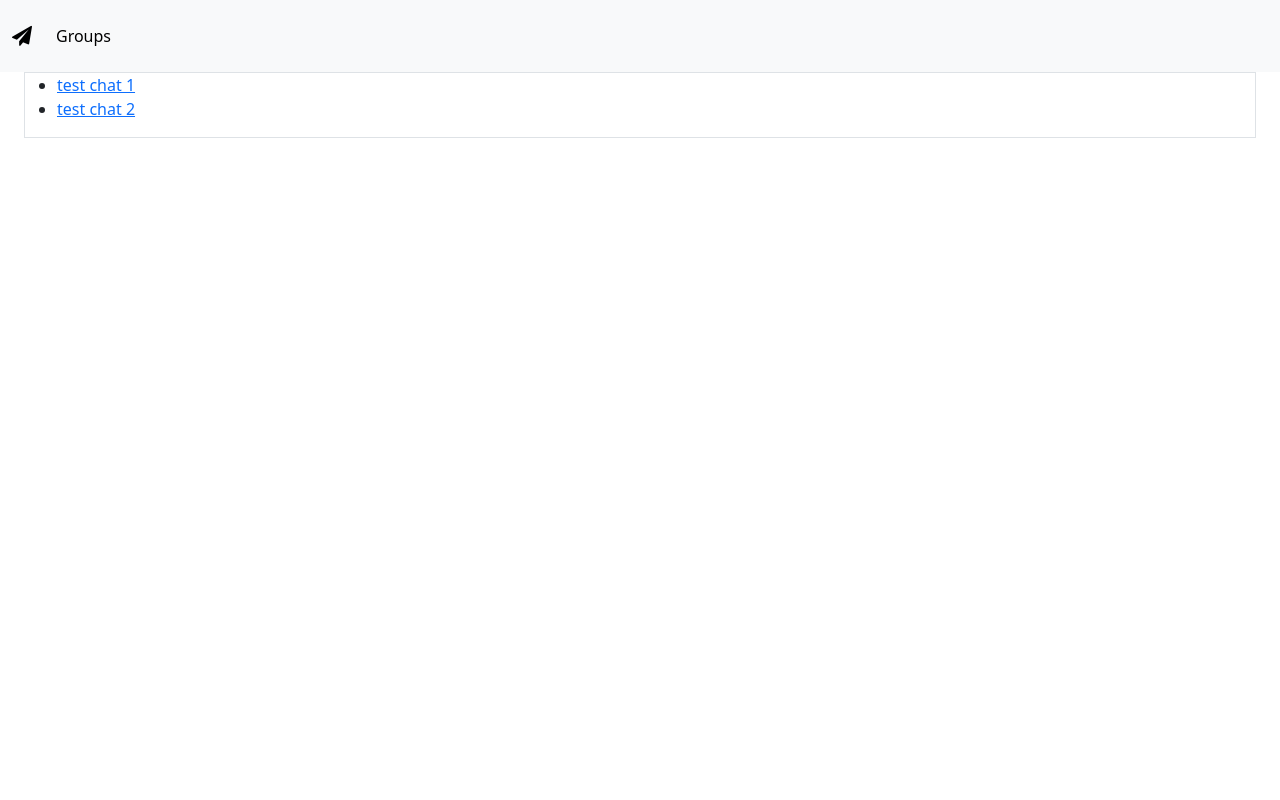
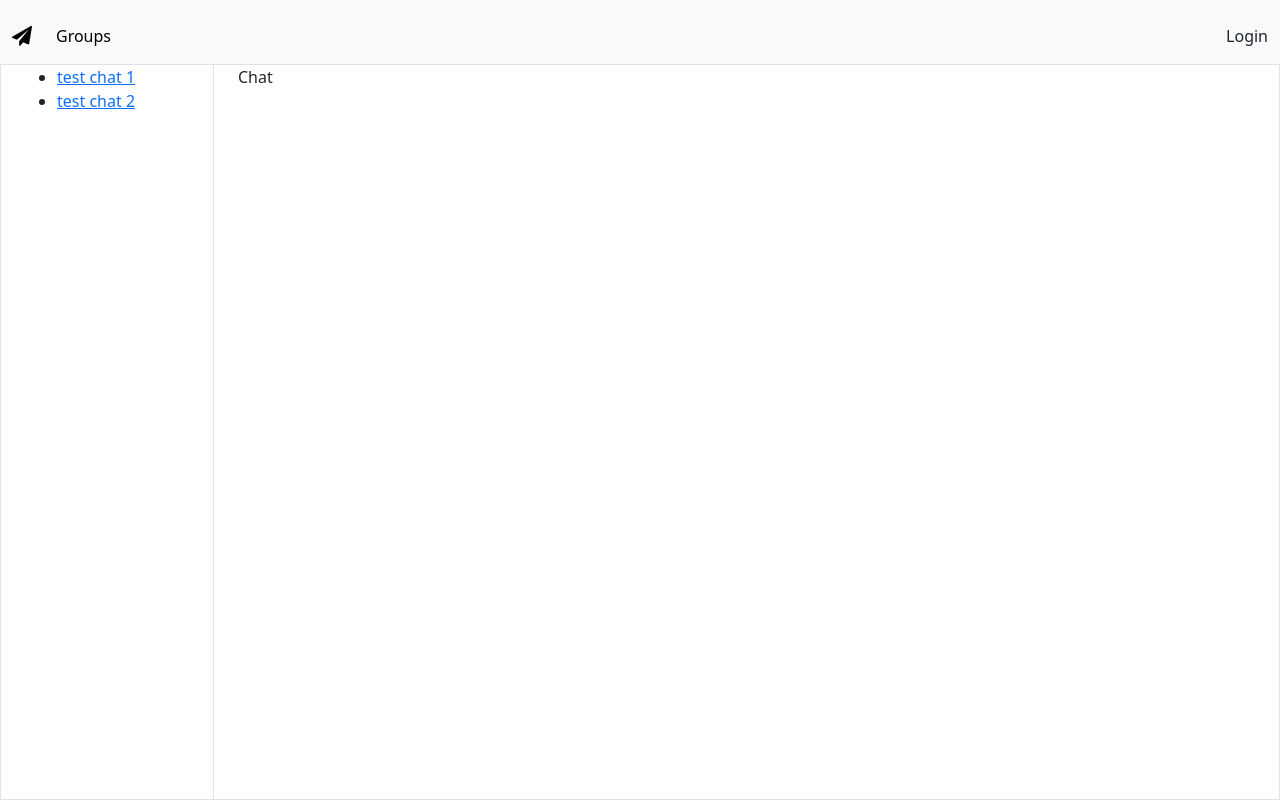
Before and after one commit to devorder/devchat, a Django app: page / in a window 1280 px wide. Run offline with Django 4.2, Linux system fonts and the light colour scheme; data comes from the database, SQL or seed files in the repository.

Commit message:
Added login logout and content separation

```diff
--- a/chat/templates/chat/room.html
+++ b/chat/templates/chat/room.html
@@ -1,9 +1,15 @@
 {% extends "base.html" %}
 
 {% block content %}
-    <ul>
-        {% for room in rooms %}
-            <li><a href="{{ room.get_absolute_url }}">{{room.name}}</a></li>
-        {% endfor %}
-    </ul>
+    <div class="col-2 border-end">
+        <ul>
+            {% for room in rooms %}
+                <li><a href="{{ room.get_absolute_url }}">{{room.name}}</a></li>
+            {% endfor %}
+        </ul>
+    </div>
+
+    <div class="col-10">
+        Chat
+    </div>
 {% endblock content %}
--- a/dev_chat/urls.py
+++ b/dev_chat/urls.py
@@ -19,5 +19,5 @@ from django.urls import path, include
 
 urlpatterns = [
     path('admin/', admin.site.urls),
-    path('', include('chat.urls'))
+    path('', include('chat.urls')),
 ]
--- a/templates/base.html
+++ b/templates/base.html
@@ -13,11 +13,11 @@
       href="https://cdnjs.cloudflare.com/ajax/libs/font-awesome/4.7.0/css/font-awesome.min.css"
     />
   </head>
-  <body>
-    <div>
+  <body class="m-0 p-0" style="height: 100vh;">
+    <div class="container-fluid m-0 p-0 overflow-hidden" style="height: 8vmin">
       {% include 'includes/navbar.html'%}
-      <div class="mx-4 border">{% block content %} {% endblock content %}</div>
     </div>
+    <div class="row w-100 m-0 p-0 gx-5 border" style="height: calc(100% - 8vmin) !important">{% block content %} {% endblock content %}</div>
   </body>
   <script src="https://cdn.jsdelivr.net/npm/bootstrap@5.3.2/dist/js/bootstrap.bundle.min.js"></script>
 </html>
--- a/templates/includes/navbar.html
+++ b/templates/includes/navbar.html
@@ -1,6 +1,8 @@
 <nav class="navbar navbar-expand-lg navbar-light bg-light py-3">
   <div class="container-fluid">
-    <a class="navbar-brand" href="{% url 'chat' %}"><i class="fa fa-send"></i></a>
+    <a class="navbar-brand" href="{% url 'chat' %}"
+      ><i class="fa fa-send"></i
+    ></a>
     <button
       class="navbar-toggler"
       type="button"
@@ -19,7 +21,19 @@
             >Groups</a
           >
         </li>
-        </ul>
+      </ul>
+
+      <div class="d-flex">
+        {% if request.user.is_authenticated %}
+        <a class="nav-link" aria-current="page" href="{% url 'admin:logout' %}"
+          >Logout</a
+        >
+        {% else %}
+        <a class="nav-link" aria-current="page" href="{% url 'admin:login' %}"
+          >Login</a
+        >
+        {% endif %}
+      </div>
     </div>
   </div>
 </nav>
```
